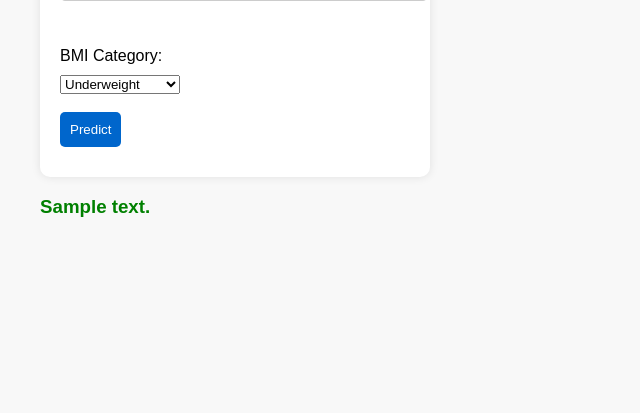
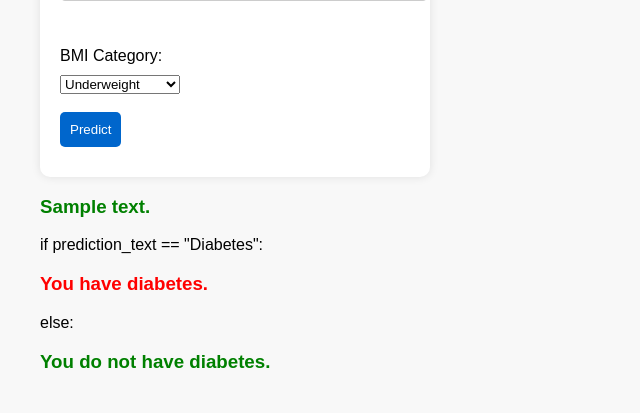
Before and after one commit to Subodhtiwari2003/Diabetes_prediction, a Flask app: template Templates/index.html in a window 1280 px wide. Shown: the part 869-1282 px from the top of the page, without its empty margins (0-640 px from the left). Before the commit the page ends 1086 px from the top, so only its background shows below. Run offline with Flask 3, Linux system fonts and the light colour scheme; the template is opened without the code that fills it: most values are stand-ins (such as "Sample title", 1, 10 or a date in 2020); parts of the project's set-up code (start-up, migrations or seed data) failed here and were passed over.

Commit message:
This commit is related to debugging app.py

```diff
--- a/Templates/index.html
+++ b/Templates/index.html
@@ -68,6 +68,15 @@
 
 {% if prediction_text %}
     <h3>{{ prediction_text }}</h3>
+if prediction_text == "Diabetes":
+        <h3 style="color: red;">You have diabetes.</h3>
+    else:
+        <h3 style="color: green;">You do not have diabetes.</h3>
 {% endif %}
+
+{% if error_message %}
+    <h3 style="color: red;">{{ error_message }}</h3>
+{% endif %}
+
 </body>
 </html>
--- a/app.py
+++ b/app.py
@@ -5,7 +5,7 @@ import os
 
 app = Flask(__name__)
 
-# Load the trained model
+# Load the trained pipeline model
 model = load(os.path.join('Diabetes_prediction', 'model.joblib'))
 
 @app.route('/')
@@ -15,7 +15,7 @@ def home():
 @app.route('/predict', methods=['POST'])
 def predict():
     try:
-        # Extract numeric inputs
+        # Collect numeric inputs from form
         numeric_inputs = [
             float(request.form['pregnancies']),
             float(request.form['glucose']),
@@ -27,10 +27,10 @@ def predict():
             float(request.form['age'])
         ]
 
-        # Extract categorical input (BMI Category)
-        bmi_category = request.form['bmi_category']
+        # Collect BMI category (string input)
+        bmi_category = request.form['bmi_category']  # e.g., 'Obesity Class I'
 
-        # Combine numeric + categorical (as object)
+        # Combine numeric and categorical input
         final_input = np.array(numeric_inputs + [bmi_category], dtype=object).reshape(1, -1)
 
         # Predict
@@ -42,6 +42,5 @@ def predict():
 
     return render_template('index.html', prediction_text=f'Prediction: {result}')
 
-
 if __name__ == '__main__':
     app.run(debug=True)
```
Lines whose indentation alone changed are shown as unchanged.
